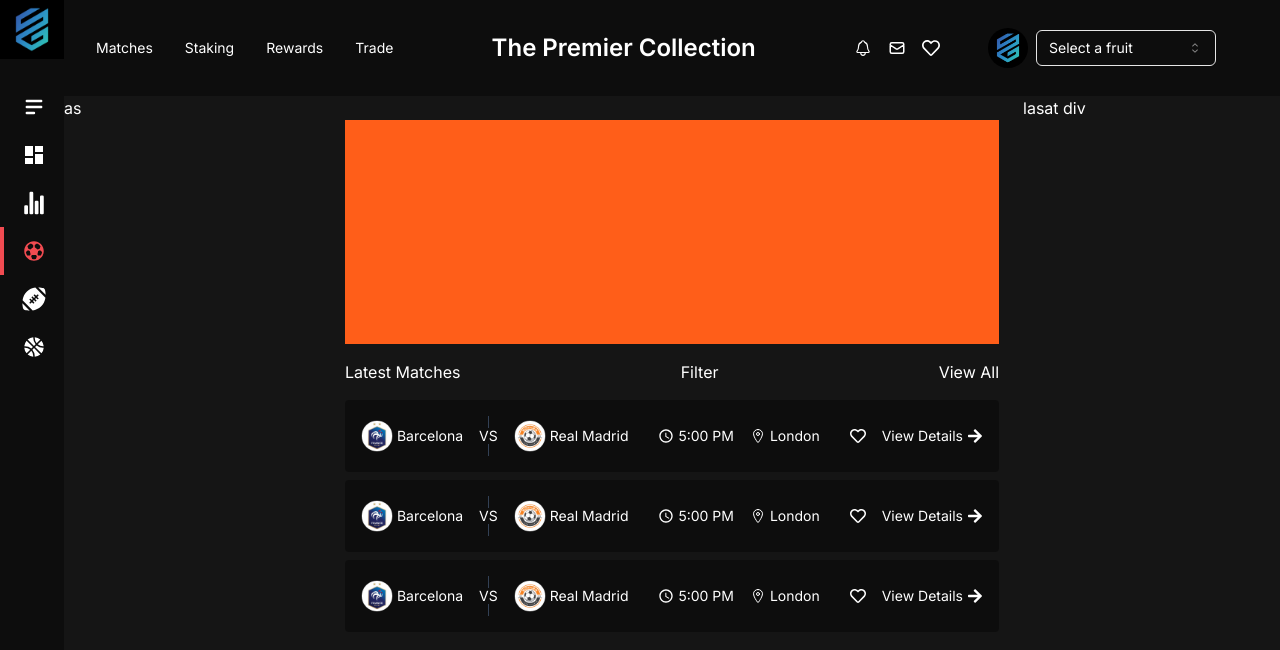
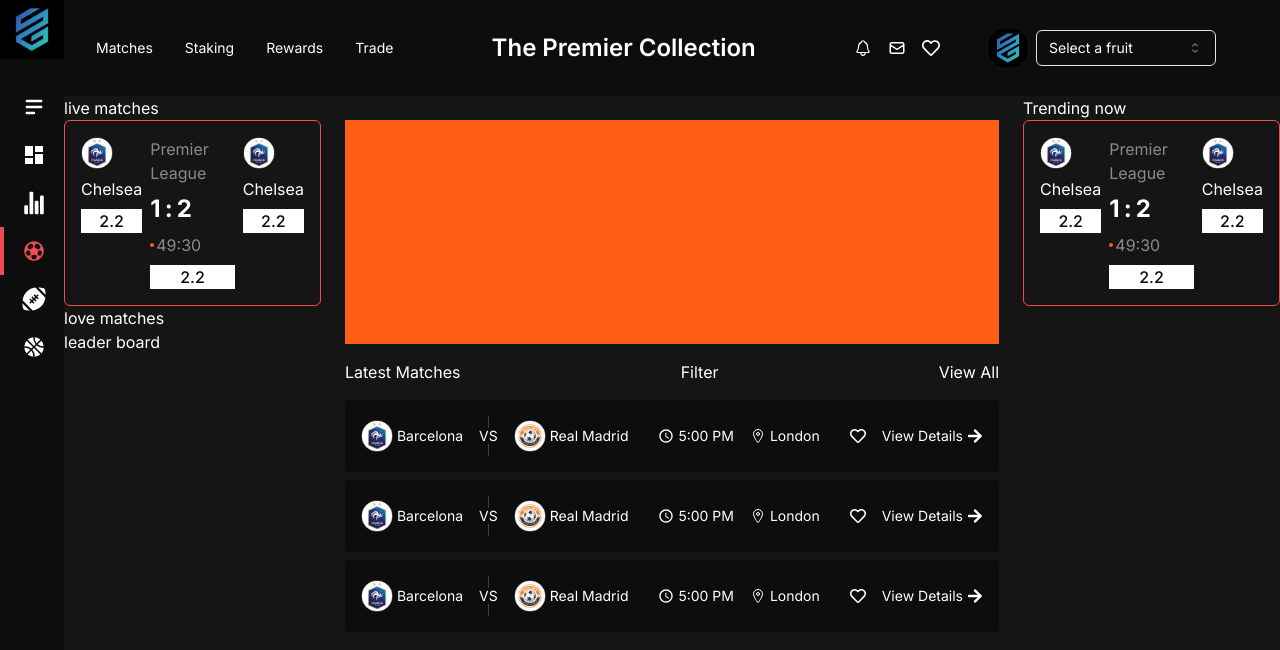
Before and after one commit to rakibulhasan-bu/premier-league, a Next.js app: page /soccer in a window 1280 px wide. Shown: the top 650 px of the page. Built offline with nearby package versions, Linux system fonts and the light colour scheme.

Commit message:
match card are updated in the soccer div

```diff
--- /dev/null
+++ b/app/soccer/LeftSoccerDiv.tsx
@@ -0,0 +1,23 @@
+import MatchCard from "./MatchCard";
+
+export default function LeftSoccerDiv() {
+    return (
+        <div className='w-[22%]'>
+            {/* this is live match div  */}
+            <div className=''>
+                live matches
+                <MatchCard />
+            </div>
+
+            {/* this is premier league div  */}
+            <div className=''>
+                love matches
+            </div>
+
+            {/* this is leader board div  */}
+            <div className=''>
+                leader board
+            </div>
+        </div>
+    )
+}
--- /dev/null
+++ b/app/soccer/MatchCard.tsx
@@ -0,0 +1,44 @@
+import Image from "next/image";
+import firstTeam from '../../public/teamone.png'
+import secondTeam from '../../public/teamone.png'
+
+export default function MatchCard() {
+    return (
+        <div className='w-full flex gap-2 2xl:gap-4 border border-primary rounded-md 2xl:rounded-lg p-4'>
+            {/* this is first match div  */}
+            <div className='flex flex-col gap-2'>
+                <Image src={firstTeam} alt="Bercelona team" width={45} height={45} className="w-8 2xl:w-11 h-8 2xl:h-11 rounded-full" />
+                <p>Chelsea</p>
+                <div className='w-full flex items-center justify-center bg-white text-black font-medium'>
+                    <p>2.2</p>
+                </div>
+            </div>
+
+            {/* this is premier league div  */}
+            <div className='flex flex-col gap-2'>
+                <p className="text-white/50">Premier League</p>
+                <div className='text-2xl font-bold flex gap-1'>
+                    <span>1</span>
+                    <span>:</span>
+                    <span>2</span>
+                </div>
+                <div className='flex items-center gap-0.5'>
+                    <span className="w-1 h-1 rounded-full bg-orange"></span>
+                    <span className="text-white/50">49:30</span>
+                </div>
+                <div className='w-full flex items-center justify-center bg-white text-black font-medium'>
+                    <p>2.2</p>
+                </div>
+            </div>
+
+            {/* this is first match div  */}
+            <div className='flex flex-col gap-2'>
+                <Image src={secondTeam} alt="Bercelona team" width={45} height={45} className="w-8 2xl:w-11 h-8 2xl:h-11 rounded-full" />
+                <p>Chelsea</p>
+                <div className='w-full flex items-center justify-center bg-white text-black font-medium'>
+                    <p>2.2</p>
+                </div>
+            </div>
+        </div>
+    )
+}
--- /dev/null
+++ b/app/soccer/MiddleSoccerDiv.tsx
@@ -0,0 +1,26 @@
+import SingleMatch from "./SingleMatch";
+
+export default function MiddleSoccerDiv() {
+    return (
+        <div className='w-[56%] my-6 2xl:my-8'>
+            {/* top div contain banner and match  */}
+            <div className='w-full h-[28dvh] bg-orange'>
+
+            </div>
+
+            {/* this is filter div or latest show div  */}
+            <div className='flex items-center justify-between gap-6 py-4 2xl:py-6'>
+                <h4>Latest Matches</h4>
+                <h4>Filter</h4>
+                <h4>View All</h4>
+            </div>
+
+            {/* this is matches div or favorite show div  */}
+            <div className='flex flex-col gap-2 2xl:gap-4'>
+                <SingleMatch />
+                <SingleMatch />
+                <SingleMatch />
+            </div>
+        </div>
+    )
+}
--- /dev/null
+++ b/app/soccer/RightSoccerDiv.tsx
@@ -0,0 +1,10 @@
+import MatchCard from "./MatchCard";
+
+export default function RightSoccerDiv() {
+    return (
+        <div className='w-[22%]'>
+            Trending now
+            <MatchCard />
+        </div>
+    )
+}
--- a/app/soccer/page.tsx
+++ b/app/soccer/page.tsx
@@ -1,42 +1,22 @@
+import LeftSoccerDiv from './LeftSoccerDiv';
+import MiddleSoccerDiv from './MiddleSoccerDiv';
+import RightSoccerDiv from './RightSoccerDiv';
 import SingleMatch from './SingleMatch';
 import SoccerNavbar from './SoccerNavbar';
 
 export default function Soccer() {
     return (
-        <div className=''>
+        <div>
             {/* soccer nav bar here  */}
             <SoccerNavbar />
             {/* this is body of these page  */}
             <div className='flex gap-6 2xl:gap-8'>
                 {/* this is left div for Matches  */}
-                <div className='w-[22%]'>
-                    as
-                </div>
+                <LeftSoccerDiv />
                 {/* this is main div for showing content */}
-                <div className='w-[56%] my-6 2xl:my-8'>
-                    {/* top div contain banner and match  */}
-                    <div className='w-full h-[28dvh] bg-orange'>
-
-                    </div>
-
-                    {/* this is filter div or latest show div  */}
-                    <div className='flex items-center justify-between gap-6 py-4 2xl:py-6'>
-                        <h4>Latest Matches</h4>
-                        <h4>Filter</h4>
-                        <h4>View All</h4>
-                    </div>
-
-                    {/* this is matches div or favorite show div  */}
-                    <div className='flex flex-col gap-2 2xl:gap-4'>
-                        <SingleMatch />
-                        <SingleMatch />
-                        <SingleMatch />
-                    </div>
-                </div>
-                {/* this is last div for trending now matches  */}
-                <div className='w-[22%]'>
-                    lasat div
-                </div>
+                <MiddleSoccerDiv />
+                {/* this is right soccer div for trending now matches  */}
+                <RightSoccerDiv />
             </div>
         </div>
     )
```
